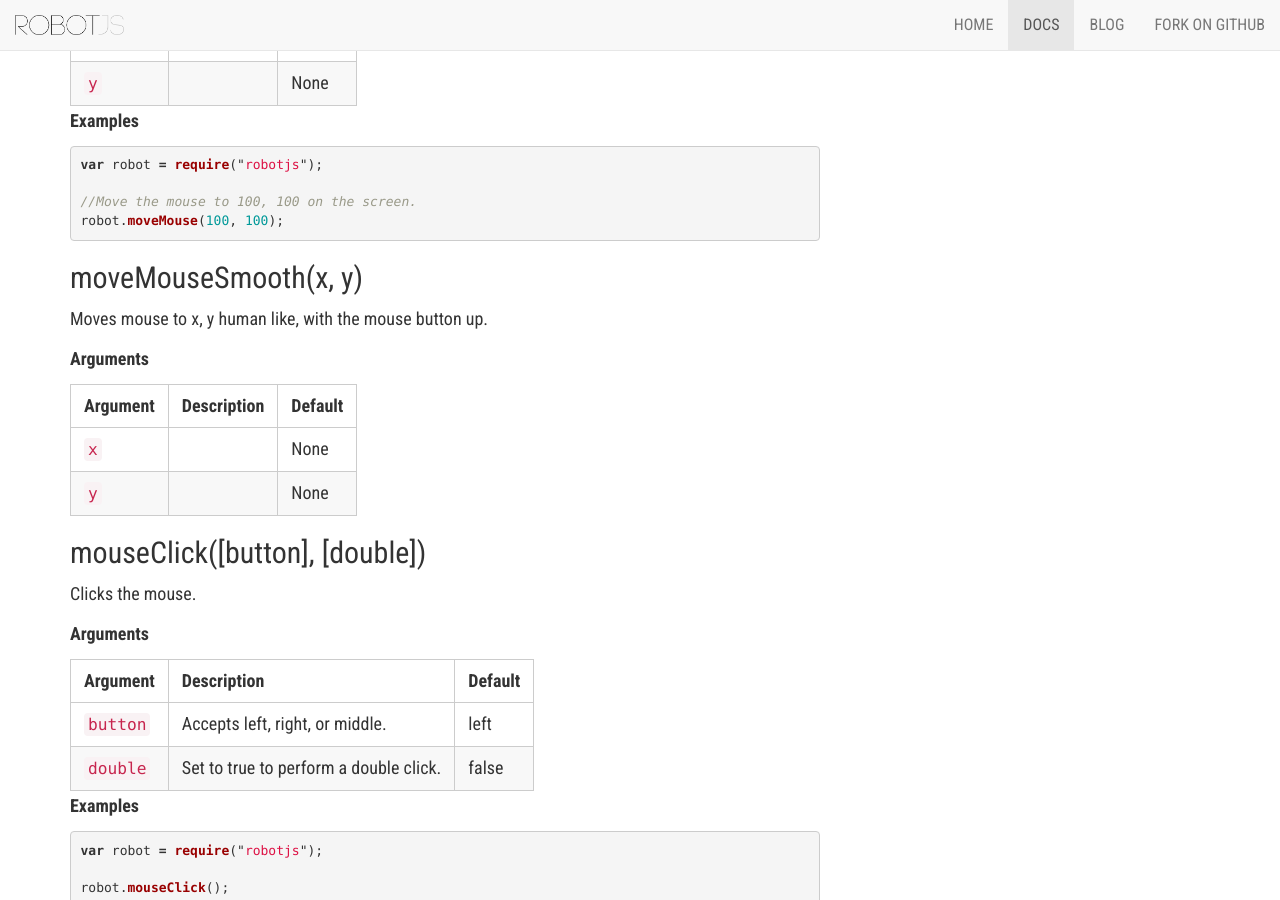
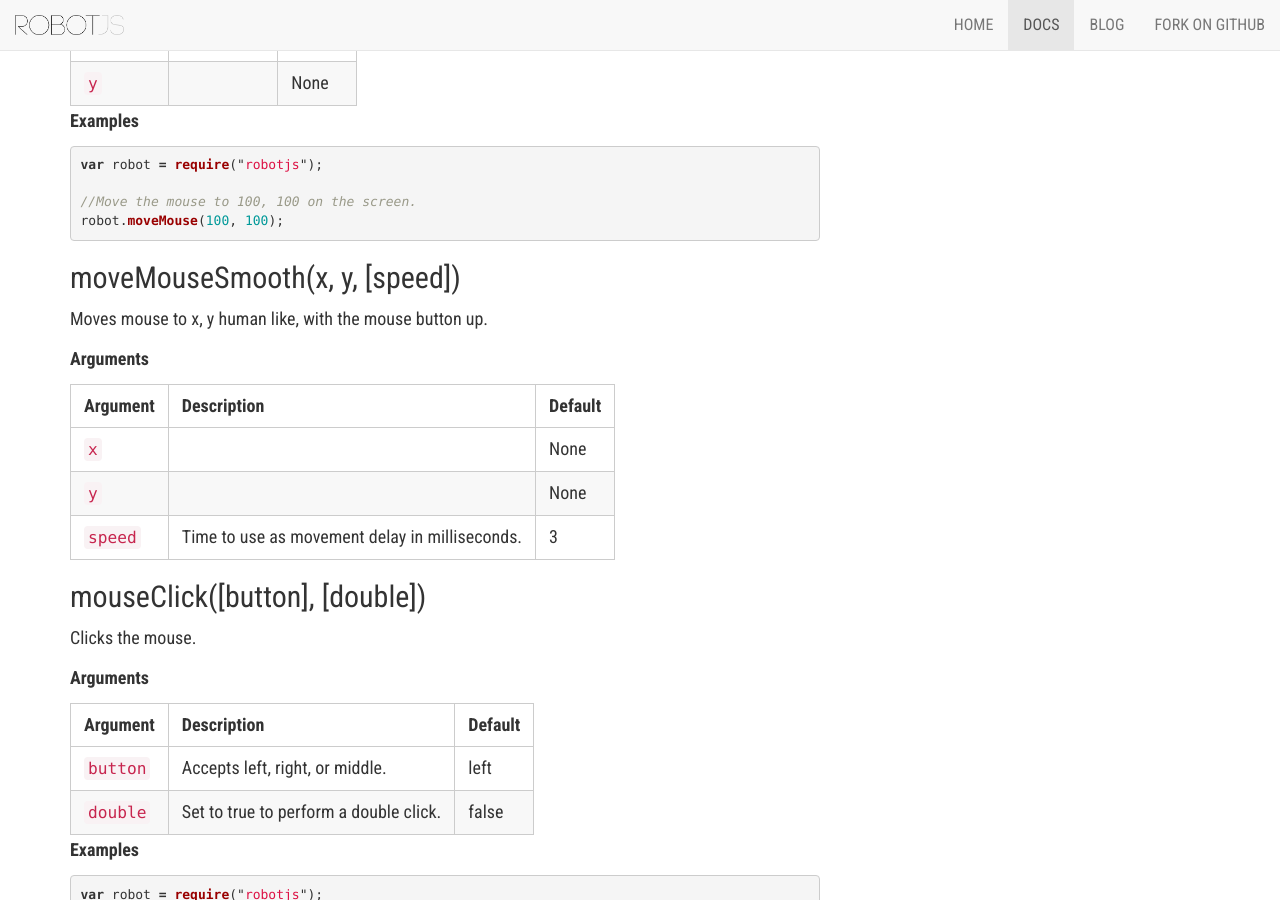
Before and after one commit to octalmage/robotjs.io, a Jekyll site: the page built from _posts/docs/2016-10-12-syntax.md, in a window 1280 px wide and 900 px high, scrolled down 5574 px. Built offline with Jekyll 4.4.1, drawn with Linux system fonts in a browser that asks for light colours; nearby versions of some CDN libraries; comment, search, counter and statistics services are not loaded.

Commit message:
Add moveMouseSmooth's third parameter (speed)
The third parameter was added in [this commit](https://github.com/octalmage/robotjs/commit/1fad4c86d37914b580e8fbaddaffbb15a97baa7a) (7 Feb 2019) by [prithvihv]() that allows users to optionally pass a third parameter to `mouseMoveSmooth` method.

```diff
--- a/_posts/docs/2016-10-12-syntax.md
+++ b/_posts/docs/2016-10-12-syntax.md
@@ -15,7 +15,7 @@ lead_text: ''
 * [Mouse](/docs/syntax#mouse)
   * [setMouseDelay](/docs/syntax#setmousedelayms)
   * [moveMouse](/docs/syntax#movemousex-y)
-  * [moveMouseSmooth](/docs/syntax#movemousesmoothx-y)
+  * [moveMouseSmooth](/docs/syntax#movemousesmoothx-y-speed)
   * [mouseClick](/docs/syntax#mouseclickbutton-double)
   * [mouseToggle](/docs/syntax#mousetoggledown-button)
   * [dragMouse](/docs/syntax#dragmousex-y)
@@ -188,7 +188,7 @@ var robot = require("robotjs");
 robot.moveMouse(100, 100);
 {% endhighlight %}
 
-## moveMouseSmooth(x, y)
+## moveMouseSmooth(x, y, [speed])
 
 Moves mouse to x, y human like, with the mouse button up.
 
@@ -198,6 +198,7 @@ Moves mouse to x, y human like, with the mouse button up.
 --------|-----------------|-------------
 `x`| | None
 `y`| | None
+`speed`| Time to use as movement delay in milliseconds. | 3
 
 ## mouseClick([button], [double])
 
```
